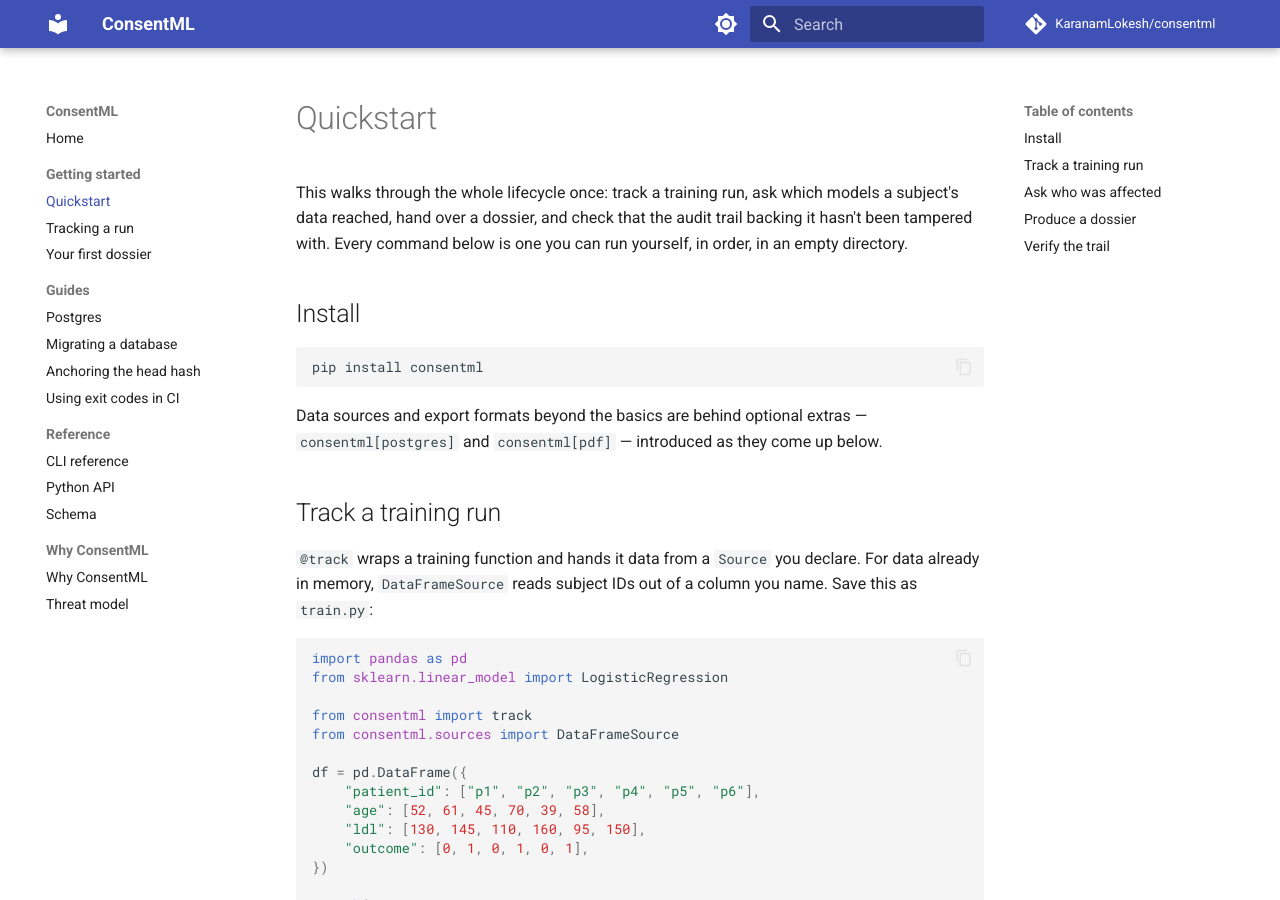
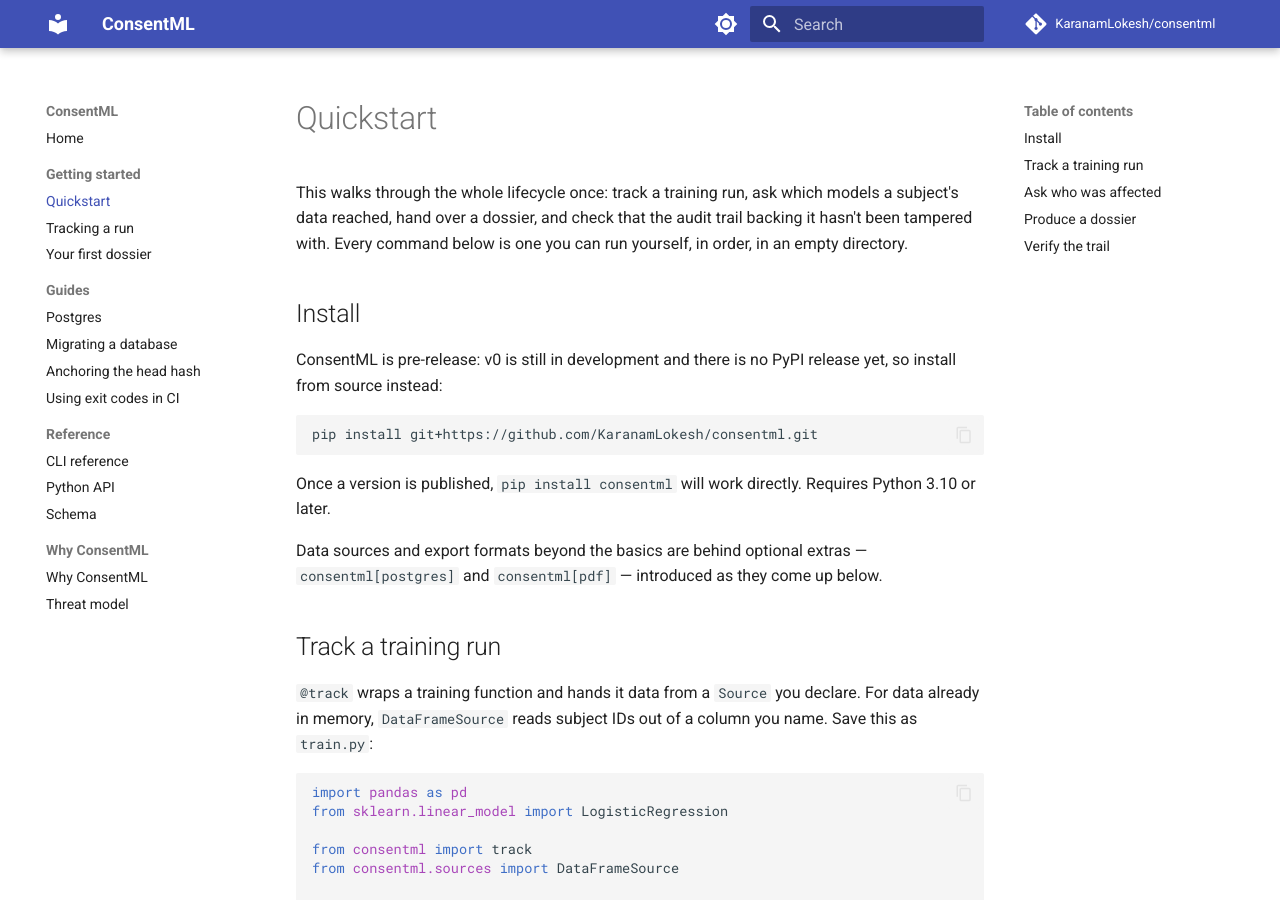
Before and after one commit to KaranamLokesh/consentml, an MkDocs documentation site: the page built from docs-site/getting-started/quickstart.md, in a window 1280 px wide and 900 px high. Built offline with MkDocs 1.6.1 and Material for MkDocs 9.7.7, drawn with Linux system fonts in a browser that asks for light colours; comment, search, counter and statistics services are not loaded; some of the changed text lies outside the part shown.

Commit message:
docs: warn about revoke's db-creation trap; honest install in quickstart
Adds the same revoke --db caveat as the CLI reference to the quickstart
walkthrough, and replaces the non-functional 'pip install consentml' with
the install-from-source command that works today, noting the project is
pre-release with no PyPI release yet.

Co-Authored-By: Claude Opus 5 <noreply@anthropic.com>

````diff
--- a/docs-site/getting-started/quickstart.md
+++ b/docs-site/getting-started/quickstart.md
@@ -7,9 +7,15 @@ you can run yourself, in order, in an empty directory.
 
 ## Install
 
+ConsentML is pre-release: v0 is still in development and there is no PyPI
+release yet, so install from source instead:
+
 ```bash
-pip install consentml
+pip install git+https://github.com/KaranamLokesh/consentml.git
 ```
+
+Once a version is published, `pip install consentml` will work directly.
+Requires Python 3.10 or later.
 
 Data sources and export formats beyond the basics are behind optional
 extras — `consentml[postgres]` and `consentml[pdf]` — introduced as they come
@@ -78,6 +84,12 @@ Dry run: nothing recorded.
 `readmission-risk` is flagged `retrain` because patient `p2`'s data is in
 this run and no later run supersedes it.
 
+Double-check `--db` before you rely on a `0 affected models` result: if the
+path is wrong, `revoke` doesn't error — it creates an empty database at that
+path and reports `0 affected models` against it, `--dry-run` included. See
+[the CLI reference](../reference/cli.md#revoke) for what that means in
+practice.
+
 ## Produce a dossier
 
 `export` turns that same lookup into the document you'd hand to whoever is
````
